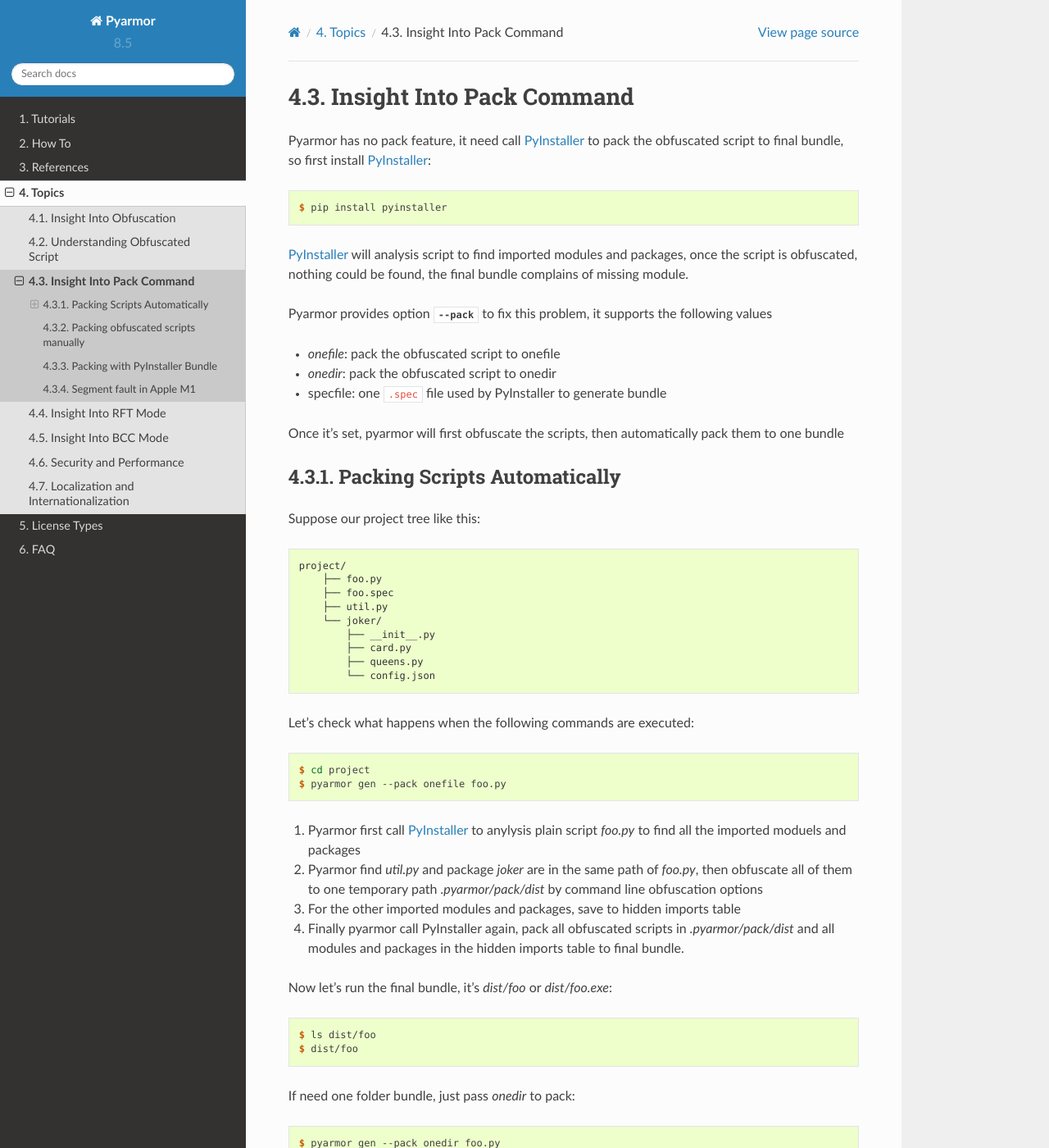
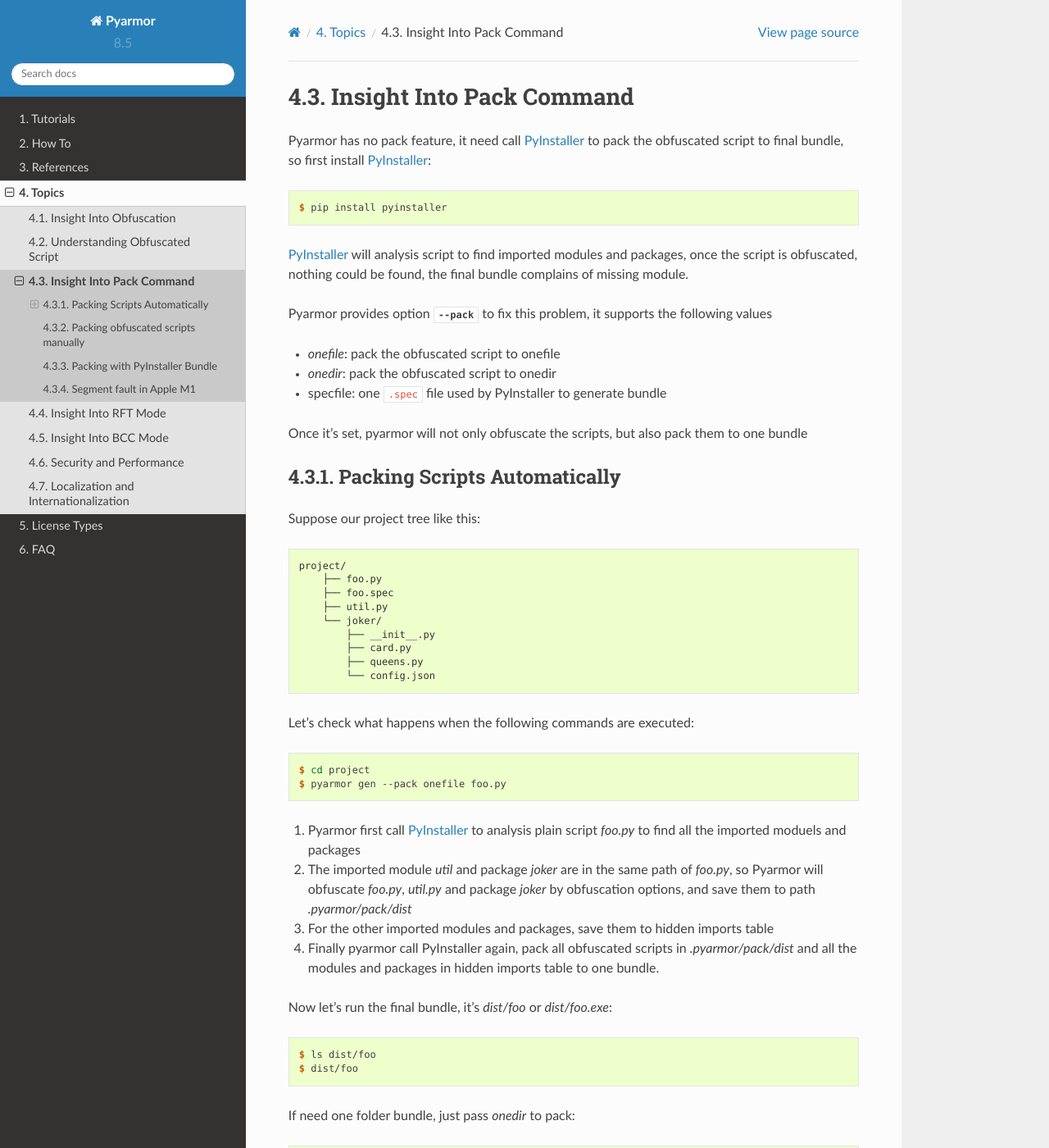
Before and after one commit to dashingsoft/pyarmor, a Sphinx documentation site: the page built from docs/topic/repack.rst, in a window 1280 px wide and 1400 px high. Shown: the whole window at 82% size. Built offline with Sphinx 7.4.7 and the Read the Docs theme 2.0.0, drawn with Linux system fonts in a browser that asks for light colours; some of the changed text lies outside the part shown.

Commit message:
Refine doc and fix typos

```diff
--- a/docs/topic/repack.rst
+++ b/docs/topic/repack.rst
@@ -18,7 +18,7 @@
 - `onedir`: pack the obfuscated script to onedir
 - specfile: one ``.spec`` file used by PyInstaller to generate bundle
 
-Once it's set, pyarmor will first obfuscate the scripts, then automatically pack them to one bundle
+Once it's set, pyarmor will not only obfuscate the scripts, but also pack them to one bundle
 
 Packing Scripts Automatically
 =============================
@@ -40,10 +40,10 @@
     $ cd project
     $ pyarmor gen --pack onefile foo.py
 
-1. Pyarmor first call PyInstaller_ to anylysis plain script `foo.py` to find all the imported moduels and packages
-2. Pyarmor find `util.py` and package `joker` are in the same path of `foo.py`, then obfuscate all of them to one temporary path `.pyarmor/pack/dist` by command line obfuscation options
-3. For the other imported modules and packages, save to hidden imports table
-4. Finally pyarmor call PyInstaller again, pack all obfuscated scripts in `.pyarmor/pack/dist` and all modules and packages in the hidden imports table to final bundle.
+1. Pyarmor first call PyInstaller_ to analysis plain script `foo.py` to find all the imported moduels and packages
+2. The imported module `util` and package `joker` are in the same path of `foo.py`, so Pyarmor will obfuscate `foo.py`, `util.py` and package `joker` by obfuscation options, and save them to path `.pyarmor/pack/dist`
+3. For the other imported modules and packages, save them to hidden imports table
+4. Finally pyarmor call PyInstaller again, pack all obfuscated scripts in `.pyarmor/pack/dist` and all the modules and packages in hidden imports table to one bundle.
 
 Now let's run the final bundle, it's `dist/foo` or `dist/foo.exe`::
 
```
Also changed, not shown: other parts of docs/topic/repack.rst (+7 -9 lines).
